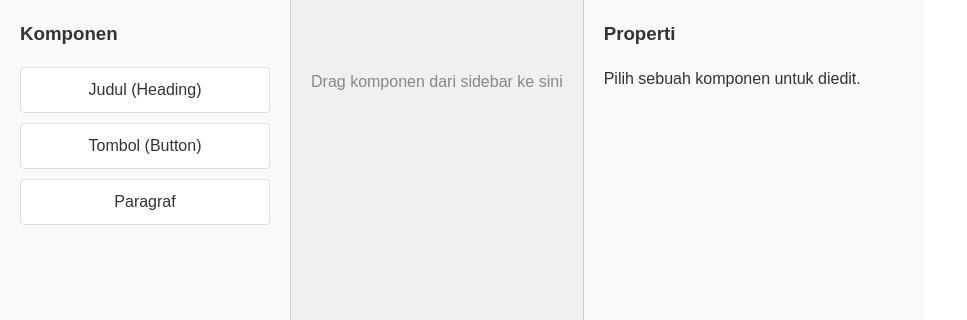
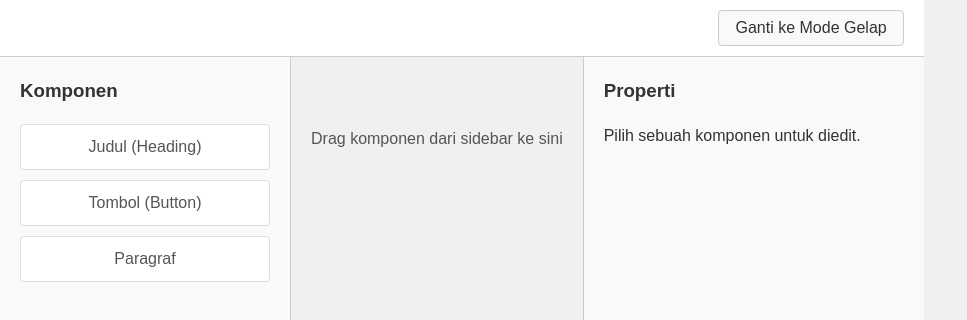
Before and after one commit to fahroediin/web-builder, a React (Vite) app: page / in a window 1280 px wide. Shown: the top 320 px of the page, without its empty margins (0-967 px from the left). Built offline with nearby package versions, Linux system fonts and the light colour scheme.

Commit message:
add dark mode

```diff
--- a/src/App.css
+++ b/src/App.css
@@ -1,117 +1,154 @@
 /* src/App.css */
+
+/* --- BAGIAN BARU: DEFINISI VARIABEL TEMA --- */
+:root {
+  /* Mode Terang (Light Mode) */
+  --bg-primary: #f9f9f9;
+  --bg-secondary: #f0f0f0;
+  --bg-tertiary: #ffffff;
+  --text-primary: #333333;
+  --text-secondary: #555555;
+  --border-color: #cccccc;
+  --border-color-light: #dddddd;
+  --accent-color: #007bff;
+  --danger-color: #e74c3c;
+  --danger-hover-color: #c0392b;
+}
+
+[data-theme="dark"] {
+  /* Mode Gelap (Dark Mode) */
+  --bg-primary: #2d3748; /* abu-abu gelap */
+  --bg-secondary: #1a202c; /* hampir hitam */
+  --bg-tertiary: #4a5568; /* abu-abu sedang */
+  --text-primary: #edf2f7; /* putih pudar */
+  --text-secondary: #a0aec0; /* abu-abu terang */
+  --border-color: #4a5568;
+  --border-color-light: #2d3748;
+  --accent-color: #4299e1; /* biru lebih terang */
+  --danger-color: #e53e3e;
+  --danger-hover-color: #c53030;
+}
+/* --- AKHIR BAGIAN BARU --- */
+
+
 html, body, #root {
   height: 100%;
   margin: 0;
   padding: 0;
-  overflow: hidden; /* Mencegah scroll bar yang tidak perlu di level body */
+  overflow: hidden;
+  background-color: var(--bg-secondary); /* Gunakan variabel */
 }
 
 body {
   font-family: sans-serif;
-  /* Hapus 'margin: 0;' dari sini karena sudah ada di atas */
-  color: #333;
+  color: var(--text-primary); /* Gunakan variabel */
+}
+
+/* BARU: Wrapper untuk layout vertikal (Toolbar + App) */
+.app-wrapper {
+  display: flex;
+  flex-direction: column;
+  height: 100%;
+}
+
+/* BARU: Styling untuk Toolbar */
+.toolbar {
+  padding: 10px 20px;
+  background-color: var(--bg-tertiary);
+  border-bottom: 1px solid var(--border-color);
+  flex-shrink: 0;
+  display: flex;
+  justify-content: flex-end;
+}
+
+.theme-toggle-button {
+  padding: 8px 16px;
+  border: 1px solid var(--border-color);
+  background-color: var(--bg-primary);
+  color: var(--text-primary);
+  border-radius: 4px;
+  cursor: pointer;
 }
 
 .app-container {
   display: flex;
-  height: 100%; /* Ganti dari 100vh ke 100% agar mengikuti parent-nya */
+  height: 100%;
+  flex-grow: 1;
 }
 
-.sidebar {
+.sidebar, .inspector {
   width: 250px;
-  border-right: 1px solid #ccc;
   padding: 20px;
-  background-color: #f9f9f9;
-  overflow-y: auto; /* Tambahkan scroll jika komponen banyak */
+  background-color: var(--bg-primary); /* Gunakan variabel */
+  overflow-y: auto;
 }
+.sidebar { border-right: 1px solid var(--border-color); }
+.inspector { width: 300px; border-left: 1px solid var(--border-color); }
 
-.sidebar h3 {
+.sidebar h3, .inspector h3 {
   margin-top: 0;
+  color: var(--text-primary); /* Gunakan variabel */
 }
 
 .draggable-item {
   padding: 10px;
-  border: 1px solid #ddd;
-  background-color: #fff;
+  border: 1px solid var(--border-color-light); /* Gunakan variabel */
+  background-color: var(--bg-tertiary); /* Gunakan variabel */
+  color: var(--text-secondary); /* Gunakan variabel */
   margin-bottom: 10px;
   cursor: grab;
   text-align: center;
   border-radius: 4px;
 }
 
-.draggable-item:active {
-  cursor: grabbing;
-}
+.draggable-item:active { cursor: grabbing; }
 
 .canvas {
   flex-grow: 1;
   padding: 20px;
-  background-color: #f0f0f0;
-  overflow-y: auto; /* Tambahkan scroll jika konten di canvas melebihi layar */
+  background-color: var(--bg-secondary); /* Gunakan variabel */
+  overflow-y: auto;
 }
 
-.canvas p {
-  color: #888;
-  text-align: center;
-  margin-top: 50px;
-}
-
-.inspector {
-  width: 300px;
-  border-left: 1px solid #ccc;
-  padding: 20px;
-  background-color: #f9f9f9;
-  overflow-y: auto; /* Tambahkan scroll jika properti banyak */
-}
-
-.inspector h3 {
-  margin-top: 0;
-}
+.canvas p { color: var(--text-secondary); text-align: center; margin-top: 50px; }
 
 .inspector label {
   display: block;
   margin-bottom: 5px;
   font-weight: bold;
+  color: var(--text-secondary); /* Gunakan variabel */
 }
 
 .inspector input {
   width: 100%;
   padding: 8px;
   box-sizing: border-box;
-  border: 1px solid #ccc;
+  border: 1px solid var(--border-color); /* Gunakan variabel */
   border-radius: 4px;
+  background-color: var(--bg-tertiary); /* Gunakan variabel */
+  color: var(--text-primary); /* Gunakan variabel */
 }
 
-.style-control {
-  margin-top: 15px;
-}
+.style-control { margin-top: 15px; }
 
 .style-control input[type="color"] {
   width: 100%;
   height: 30px;
   padding: 0;
-  border: 1px solid #ccc;
+  border: 1px solid var(--border-color); /* Gunakan variabel */
   cursor: pointer;
-}
-
-.style-control input[type="number"] {
-  width: 100%;
-  padding: 8px;
-  box-sizing: border-box;
-  border: 1px solid #ccc;
-  border-radius: 4px;
 }
 
 .delete-section {
   margin-top: 20px;
-  border-top: 1px solid #ddd;
+  border-top: 1px solid var(--border-color-light); /* Gunakan variabel */
   padding-top: 20px;
 }
 
 .delete-button {
   width: 100%;
   padding: 10px;
-  background-color: #e74c3c;
+  background-color: var(--danger-color); /* Gunakan variabel */
   color: white;
   border: none;
   border-radius: 4px;
@@ -120,5 +157,5 @@ body {
 }
 
 .delete-button:hover {
-  background-color: #c0392b;
+  background-color: var(--danger-hover-color); /* Gunakan variabel */
 }
--- a/src/App.jsx
+++ b/src/App.jsx
@@ -1,7 +1,6 @@
 // src/App.jsx
 
 import React, { useState, useEffect } from 'react';
-// DIUBAH: Import sensor dari dnd-kit
 import { DndContext, closestCenter, PointerSensor, useSensor, useSensors } from '@dnd-kit/core';
 import { arrayMove } from '@dnd-kit/sortable';
 import { v4 as uuidv4 } from 'uuid';
@@ -9,6 +8,7 @@ import { v4 as uuidv4 } from 'uuid';
 import Sidebar from './components/Sidebar';
 import Canvas from './components/Canvas';
 import Inspector from './components/Inspector';
+import Toolbar from './components/Toolbar'; // <-- BARU: Import Toolbar
 import './App.css';
 
 function App() {
@@ -19,9 +19,23 @@ function App() {
 
   const [selectedComponentId, setSelectedComponentId] = useState(null);
 
-  // BARU: Konfigurasi sensor
-  // Ini akan mengaktifkan drag hanya jika mouse digeser lebih dari 10 piksel.
-  // Klik biasa tidak akan memicu drag.
+  // --- LOGIKA BARU UNTUK TEMA ---
+  const [theme, setTheme] = useState(() => {
+    return localStorage.getItem('theme') || 'light';
+  });
+
+  useEffect(() => {
+    // Terapkan tema ke elemen html
+    document.documentElement.setAttribute('data-theme', theme);
+    // Simpan preferensi tema
+    localStorage.setItem('theme', theme);
+  }, [theme]);
+
+  const toggleTheme = () => {
+    setTheme(prevTheme => (prevTheme === 'light' ? 'dark' : 'light'));
+  };
+  // --- AKHIR LOGIKA BARU ---
+
   const sensors = useSensors(
     useSensor(PointerSensor, {
       activationConstraint: {
@@ -82,7 +96,9 @@ function App() {
   };
 
   return (
-    // DIUBAH: Tambahkan prop 'sensors' yang sudah kita definisikan
+    // DIUBAH: Struktur JSX diubah untuk mengakomodasi Toolbar
+    <div className="app-wrapper">
+      <Toolbar theme={theme} toggleTheme={toggleTheme} />
       <DndContext
         sensors={sensors}
         onDragEnd={handleDragEnd}
@@ -103,6 +119,7 @@ function App() {
           />
         </div>
       </DndContext>
+    </div>
   );
 }
 
--- /dev/null
+++ b/src/components/Toolbar.jsx
@@ -0,0 +1,14 @@
+// src/components/Toolbar.jsx
+import React from 'react';
+
+function Toolbar({ theme, toggleTheme }) {
+  return (
+    <div className="toolbar">
+      <button onClick={toggleTheme} className="theme-toggle-button">
+        Ganti ke Mode {theme === 'light' ? 'Gelap' : 'Terang'}
+      </button>
+    </div>
+  );
+}
+
+export default Toolbar;
```
Lines whose indentation alone changed are shown as unchanged.
